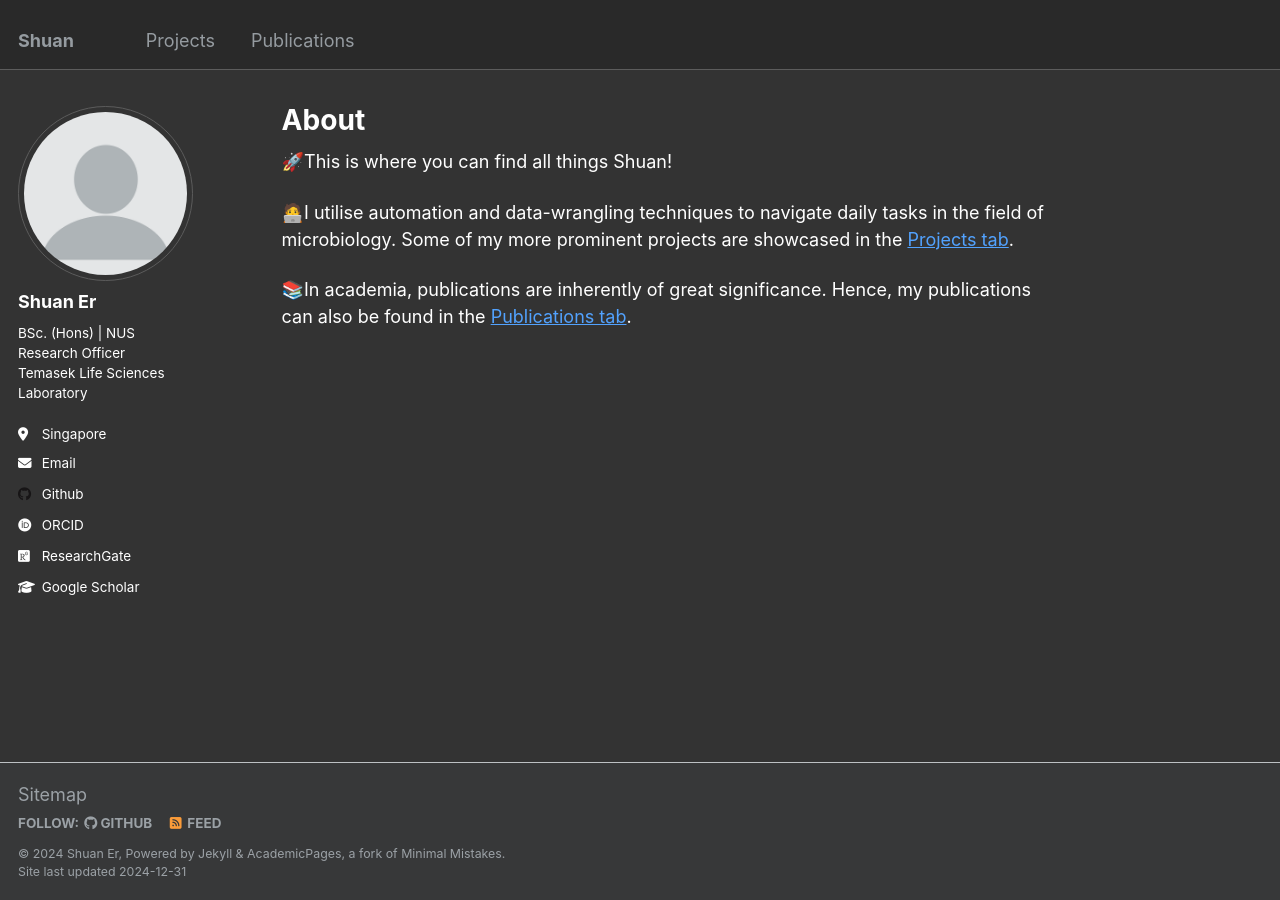
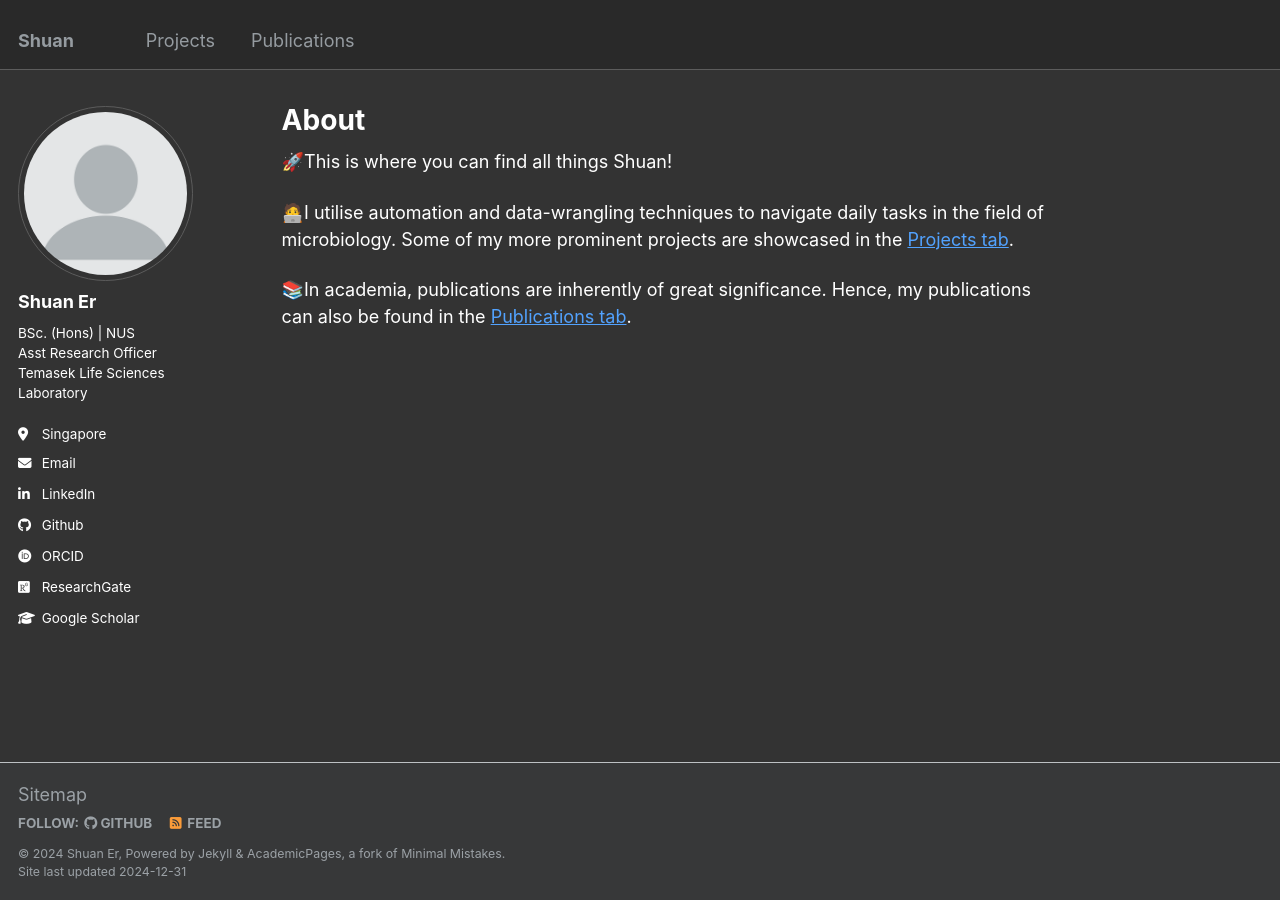
Before and after one commit to shuaneryx/shuaneryx.github.io, a Jekyll site: the page built from _pages/about.md, in a window 1280 px wide. Built offline with Jekyll 4.4.1, drawn with Linux system fonts in a browser that asks for light colours; some web fonts are replaced.

Commit message:
Added Linkedin profile and updated Github icon color

```diff
--- a/_config.yml
+++ b/_config.yml
@@ -24,7 +24,7 @@ author:
   avatar           : "profile.png"
   name             : "Shuan Er"
   pronouns         : # example: "she/her"
-  bio              : "BSc. (Hons) | NUS </br> Research Officer </br> Temasek Life Sciences Laboratory"
+  bio              : "BSc. (Hons) | NUS </br> Asst Research Officer </br> Temasek Life Sciences Laboratory"
   location         : "Singapore"
   employer         : # "shuan's employer"
   uri              : # URL
@@ -58,7 +58,7 @@ author:
   keybase          : # Username
   instagram        : # Username
   lastfm           : # Username
-  linkedin         : # Username
+  linkedin         : "shuaner"
   mastodon         : # URL
   medium           : # URL
   pinterest        : # Username
--- a/_includes/author-profile.html
+++ b/_includes/author-profile.html
@@ -36,8 +36,11 @@
       {% if author.email %}
         <li><a href="mailto:{{ author.email }}"><i class="fas fa-fw fa-envelope icon-pad-right" aria-hidden="true"></i>{{ site.data.ui-text[site.locale].email_label | default: "Email" }}</a></li>
       {% endif %}
+      {% if author.linkedin %}
+        <li><a href="https://www.linkedin.com/in/{{ author.linkedin }}"><i class="fab fa-fw fa-linkedin-in icon-pad-right" aria-hidden="true"></i>LinkedIn</a></li>
+      {% endif %}
       {% if author.github %}
-        <li><a href="https://github.com/{{ author.github }}"><i class="fab fa-fw fa-github icon-pad-right" aria-hidden="true"></i>Github</a></li>
+        <li><a href="https://github.com/{{ author.github }}"><i class="fab fa-fw fa-github icon-pad-right" style="color:white" aria-hidden="true"></i>Github</a></li>
       {% endif %}
 
 
@@ -119,9 +122,9 @@
       {% if author.lastfm %}
         <li><a href="https://last.fm/user/{{ author.lastfm }}"><i class="fab fa-fw fa-lastfm icon-pad-right" aria-hidden="true"></i>Last.fm</a></li>
       {% endif %}
-      {% if author.linkedin %}
+      <!-- {% if author.linkedin %}
         <li><a href="https://www.linkedin.com/in/{{ author.linkedin }}"><i class="fab fa-fw fa-linkedin icon-pad-right" aria-hidden="true"></i>LinkedIn</a></li>
-      {% endif %}
+      {% endif %}       -->
       {% if author.mastodon %}
         <li><a href="{{ author.mastodon }}"><i class="fab fa-fw fa-mastodon icon-pad-right" aria-hidden="true"></i>Mastodon</a></li>
       {% endif %}
```
